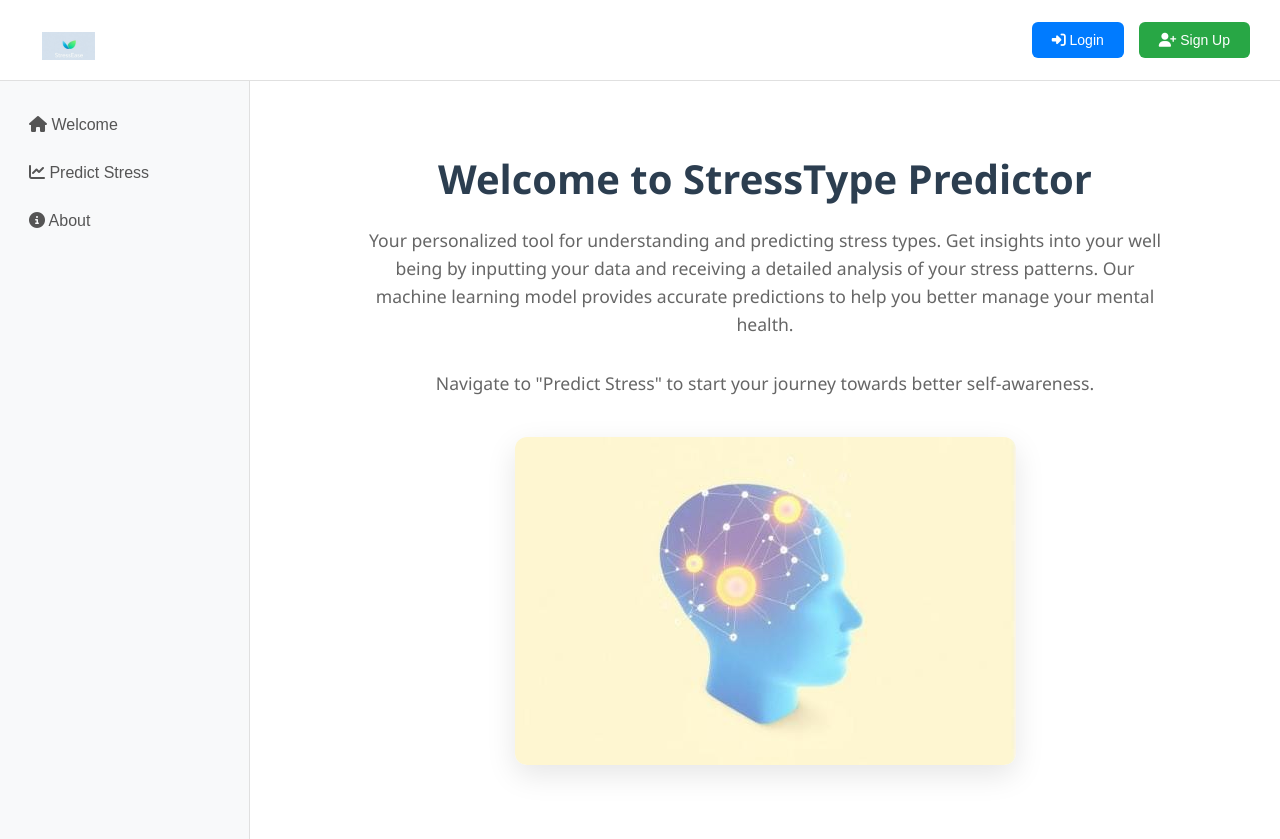
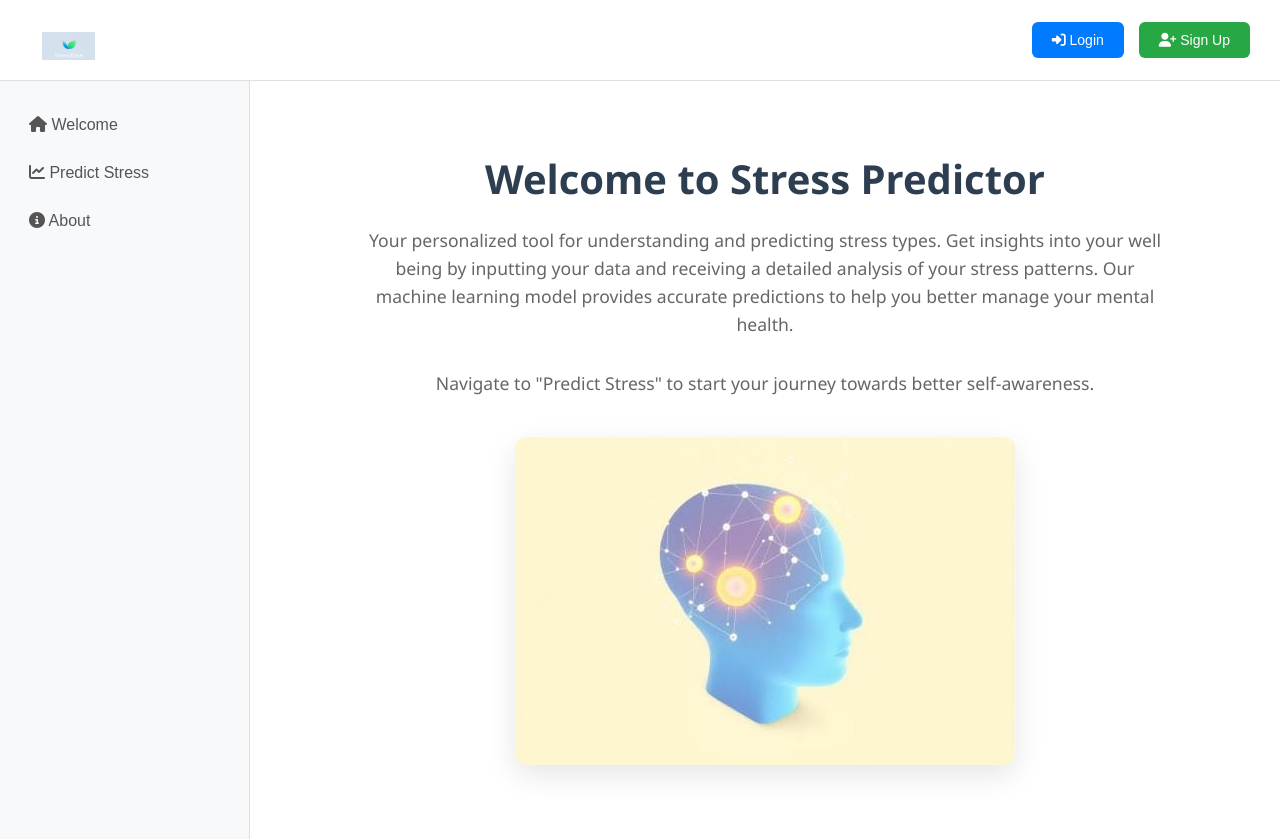
Before and after one commit to Swastik1005A/Stress-Calculator, a Flask app: page / in a window 1280 px wide. Shown: the top 839 px of the page. Run offline with Flask 3, Linux system fonts and the light colour scheme.

Commit message:
Updated UI and fixed questionnaire layout

```diff
--- a/templates/index.html
+++ b/templates/index.html
@@ -32,7 +32,7 @@
             <div class="content">
                 <div id="welcome-section" class="section">
                     <div class="type">
-                        <h1 class="font1">Welcome to StressType Predictor</h1>
+                        <h1 class="font1">Welcome to Stress Predictor</h1>
                         <p class="font1">Your personalized tool for understanding and predicting stress types. Get
                             insights into your well being by inputting your data and receiving a detailed analysis of
                             your stress patterns. Our machine learning model provides accurate predictions to help you
```
